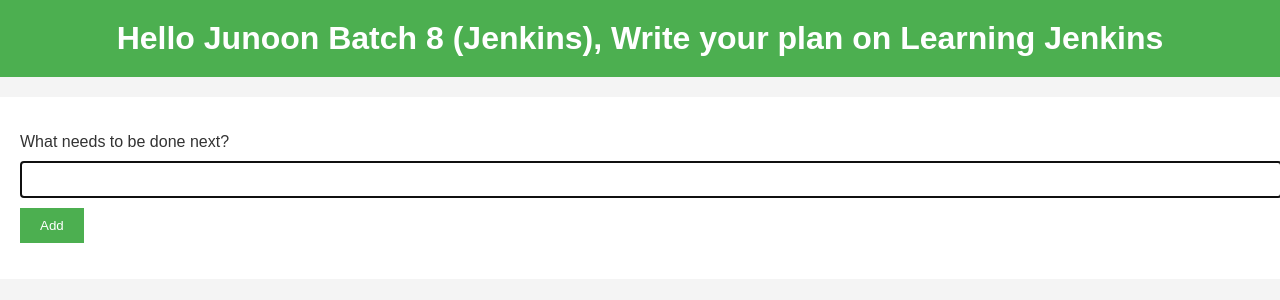
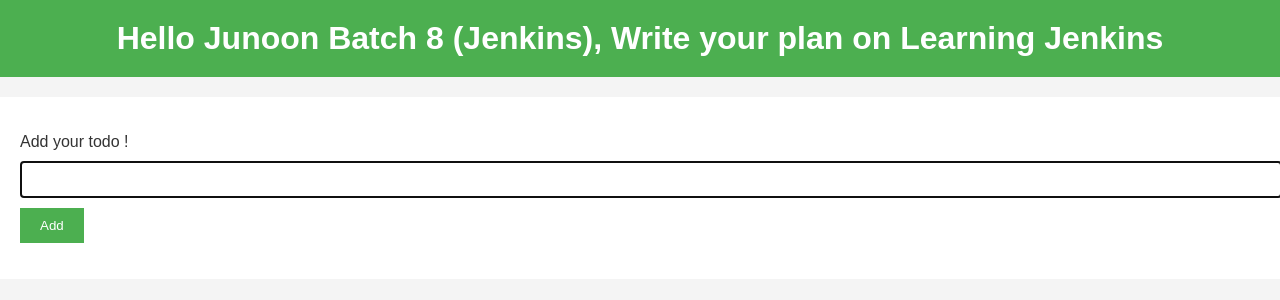
Before and after one commit to Prem192002/node-todo-cicd, a Node server app: page /todo in a window 1280 px wide. Shown: the top 300 px of the page. Run offline with Node 20, Linux system fonts and the light colour scheme.

Commit message:
third commit

```diff
--- a/views/todo.ejs
+++ b/views/todo.ejs
@@ -102,7 +102,7 @@
 
         <form action="/todo/add/" method="post">
             <p>
-                <label for="newtodo">What needs to be done next?</label>
+                <label for="newtodo">Add your todo !</label>
                 <input type="text" name="newtodo" id="newtodo" autofocus />
                 <input type="submit" value="Add" />
             </p>
```
